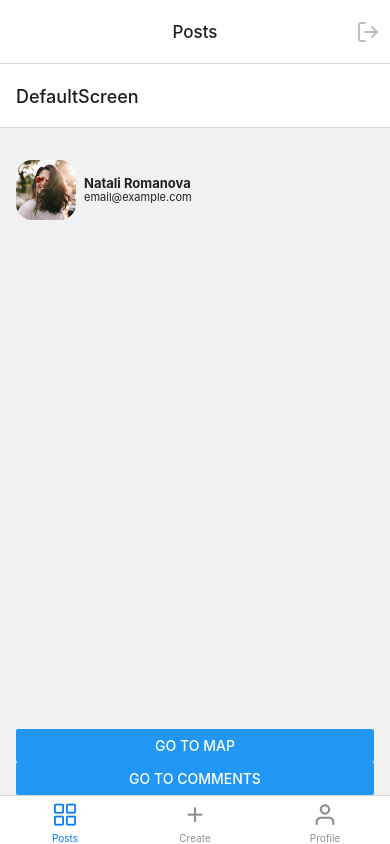
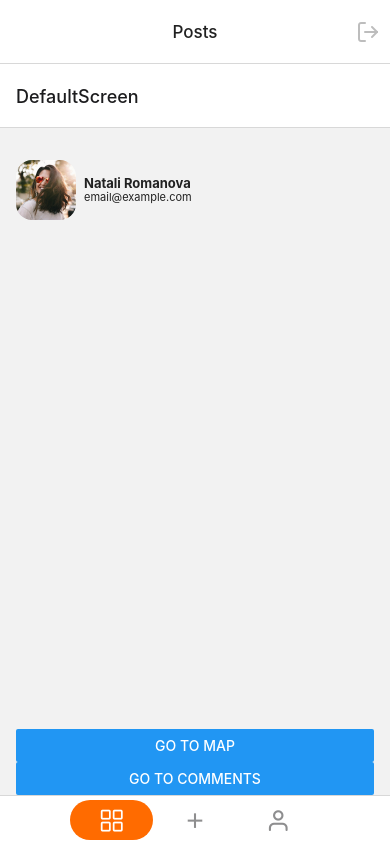
Before and after one commit to Alex-Sorokolit/ReactNative_HomeWork, a React Native app: screen / in a window 390 px wide. Built offline with nearby package versions, Linux system fonts and the light colour scheme.

Commit message:
bottom navbar styles

```diff
--- a/screens/MainNavigator.jsx
+++ b/screens/MainNavigator.jsx
@@ -1,4 +1,6 @@
 import React from "react";
+// import { createMaterialBottomTabNavigator } from "@react-navigation/material-bottom-tabs";
+
 import { createBottomTabNavigator } from "@react-navigation/bottom-tabs";
 import CreatePostsScreen from "./mainScreen/CreatePostsScreen";
 import ProfileScreen from "./mainScreen/ProfileScreen";
@@ -7,13 +9,28 @@ import { MaterialCommunityIcons } from "@expo/vector-icons";
 import { Feather } from "@expo/vector-icons";
 import PostsScreen from "./mainScreen/PostsScreen";
 
+// const MainTab = createMaterialBottomTabNavigator();
 const MainTab = createBottomTabNavigator();
 
 const MainNavigation = () => {
   return (
-    <MainTab.Navigator screenOptions={{ showLabel: false }}>
+    <MainTab.Navigator
+      screenOptions={{
+        tabBarHideOnKeyboard: true,
+        tabBarShowLabel: false,
+        tabBarActiveTintColor: "#fff",
+        tabBarActiveBackgroundColor: "#FF6B00",
+        tabBarStyle: { paddingHorizontal: 70, paddingTop: 4, paddingBottom: 4 },
+        tabBarItemStyle: {
+          borderRadius: 20,
+          height: 40,
+          width: 70,
+        },
+      }}
+    >
       <MainTab.Screen
         name="Posts"
+        tabBarColor="#FF6B00"
         component={PostsScreen}
         options={{
           tabBarIcon: ({ focused, size, color }) => (
--- a/screens/mainScreen/CreatePostsScreen.jsx
+++ b/screens/mainScreen/CreatePostsScreen.jsx
@@ -80,7 +80,7 @@ const CreatePostsScreen = ({ navigation }) => {
     console.log("send pressed");
     console.log("navigation", navigation);
     // викликаємо навігацію на сторінку з постами і передаємо об'єкт із даними
-    navigation.navigate("DefaultScreen1", { photo: photo });
+    navigation.navigate("DefaultScreen", { photo: photo });
     setCamera(null);
   };
 
@@ -122,11 +122,25 @@ const CreatePostsScreen = ({ navigation }) => {
       <Text style={styles.downoladText}>Downolad photo</Text>
 
       <View style={styles.locationSection}>
+        <MaterialIcons
+          name="edit"
+          size={24}
+          color="#BDBDBD"
+          style={styles.inputIcon}
+        />
+        <TextInput
+          style={styles.inputLocation}
+          mode="outlined"
+          placeholder="Description"
+        />
+      </View>
+
+      <View style={styles.locationSection}>
         <SimpleLineIcons
           name="location-pin"
           size={24}
           color="#BDBDBD"
-          style={styles.locationIcon}
+          style={styles.inputIcon}
         />
         <TextInput
           style={styles.inputLocation}
@@ -134,6 +148,7 @@ const CreatePostsScreen = ({ navigation }) => {
           placeholder="Location"
         />
       </View>
+      <View style={styles.buttonsWrapper}>
         <Pressable
           style={({ pressed }) => [
             styles.publicationBtn,
@@ -168,6 +183,7 @@ const CreatePostsScreen = ({ navigation }) => {
           <FontAwesome5 name="trash-alt" size={24} color="#BDBDBD" />
         </Pressable>
       </View>
+    </View>
   );
 };
 
--- a/screens/mainScreen/CreatePostsScreen.styled.jsx
+++ b/screens/mainScreen/CreatePostsScreen.styled.jsx
@@ -87,7 +87,7 @@ const styles = StyleSheet.create({
     paddingBottom: 16,
   },
 
-  locationIcon: {
+  inputIcon: {
     color: "#BDBDBD",
     marginRight: 8,
   },
@@ -98,12 +98,24 @@ const styles = StyleSheet.create({
     color: "#212121",
   },
 
+  absoluteFill: {
+    width: 70,
+    height: 40,
+    backgroundColor: "#FF6C00",
+  },
+
   // Publication _____________________
+  buttonsWrapper: {
+    flex: 1,
+    justifyContent: "space-between",
+    alignItems: "center",
+    marginBottom: 20,
+  },
   publicationBtn: {
     borderRadius: 100,
     padding: 16,
     width: "100%",
-    marginBottom: 120,
+    // marginBottom: 120,
     // backgroundColor: "#151515",
   },
 
```
Also changed, not shown: package.json (+6 -3 lines), 1 other file (tests, documents, lock files or other folders). Lines whose indentation alone changed are shown as unchanged.
